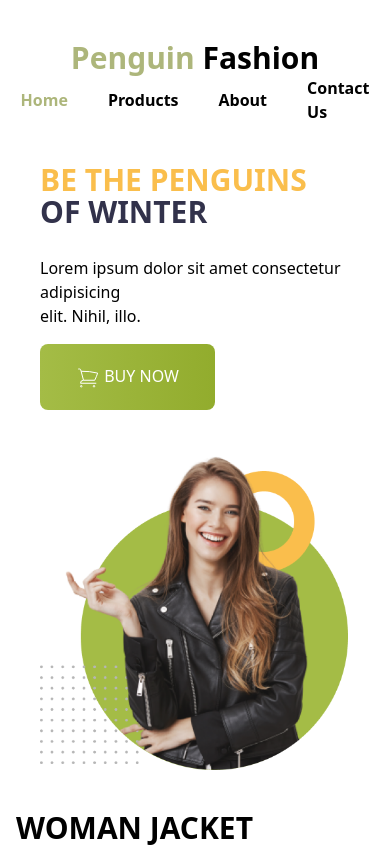
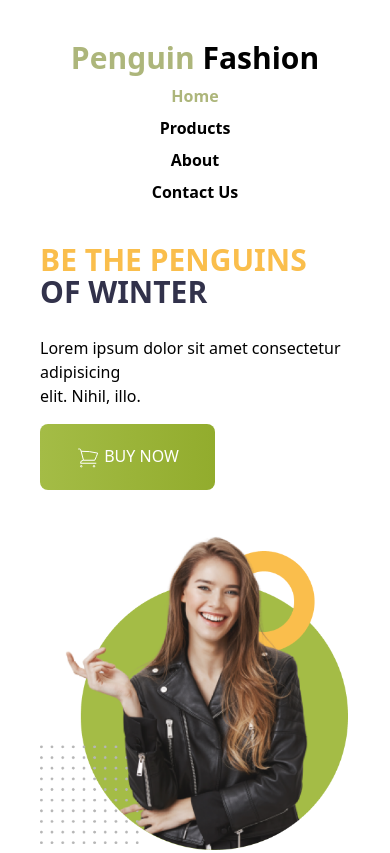
Before and after one commit to mdfoyezkhan/penguin-fashion-project, a plain HTML site: page index.html in a window 390 px wide. Shown: the top 853 px of the page. Drawn offline with nearby package versions, Linux system fonts and the light colour scheme.

Commit message:
some code added

```diff
--- a/index.html
+++ b/index.html
@@ -13,7 +13,7 @@
             <div>
                 <h1 class="text-2xl md: text-[#ADB67B] capitalize text-3xl font-bold">penguin <span class="text-black">fashion</span></h1>
             </div>
-            <ul class="flex md:flex-row justify-evenly text-base gap-x-10 capitalize font-semibold items-center">
+            <ul class="flex flex-col gap-2 mt-2 md:flex-row justify-evenly text-base gap-x-10 capitalize font-semibold items-center">
                 <li><a class="text-[#ADB67B]" href="">home</a></li>
                 <li><a href="">products</a></li>
                 <li><a href="">about</a></li>
```
